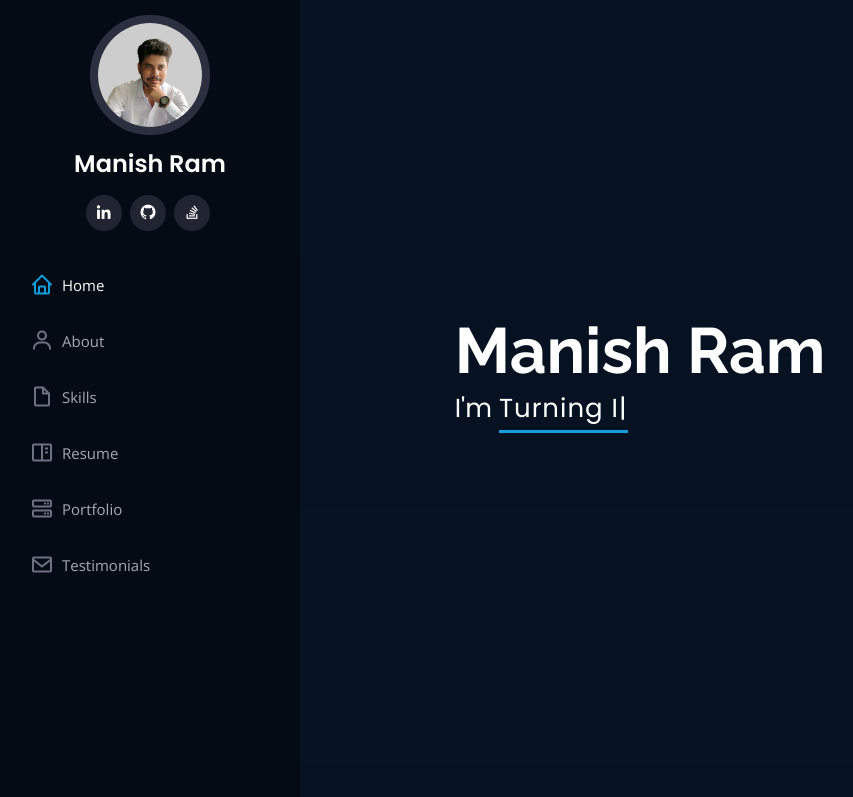
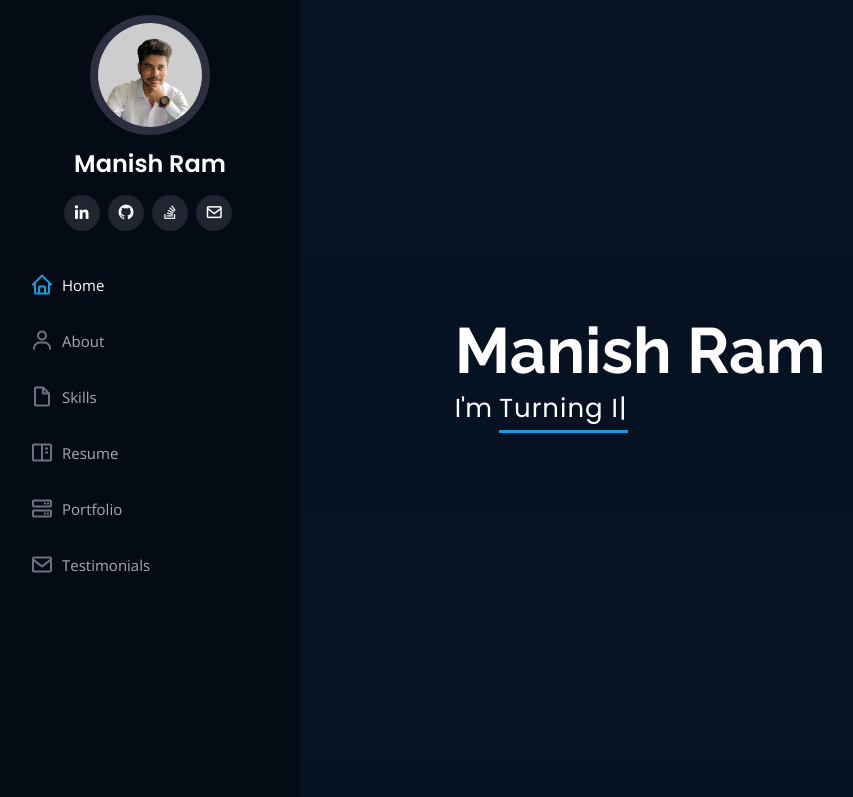
Before and after one commit to manishram/manishram.github.io, a plain HTML site: page index.html in a window 1280 px wide. Shown: the top 797 px of the page, without its empty margins (0-853 px from the left). Drawn offline with nearby package versions, Linux system fonts and the light colour scheme.

Commit message:
add details

```diff
--- a/index.html
+++ b/index.html
@@ -45,6 +45,7 @@
           <a href="https://www.linkedin.com/in/manishram/" class="linkedin"><i class="bx bxl-linkedin"></i></a>
           <a href="https://github.com/manishram" class="github"><i class="bx bxl-github"></i></a>
           <a href="https://stackoverflow.com/users/11910869/manish" class="stackoverflow"><i class="bx bxl-stack-overflow"></i></a>
+          <a href="mailto:manishrambit@gmail.com" class="mail"><i class='bx bx-envelope'></i></a>
         </div>
       </div>
 
```
